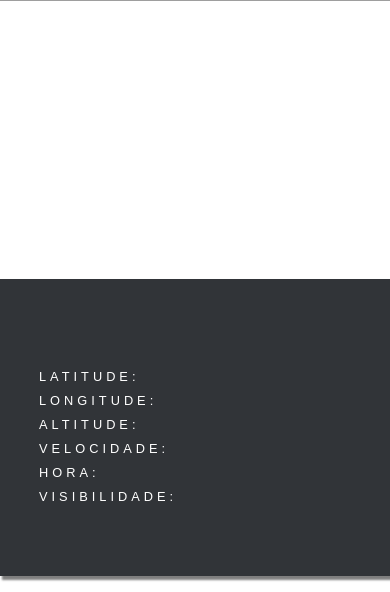
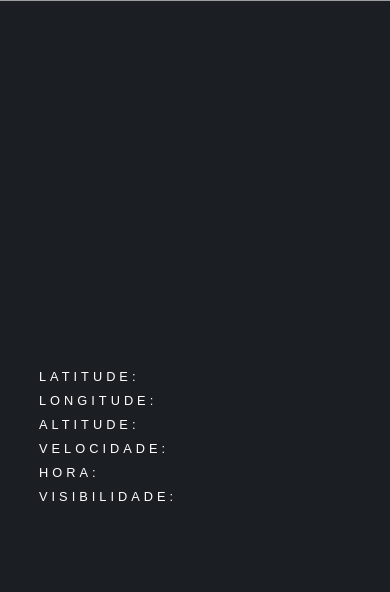
Before and after one commit to RuanMiniguite/ISS-location, a PHP site: page / in a window 390 px wide. Shown: the part 557-1149 px from the top of the page. Run offline with PHP 8.4, Linux system fonts and the light colour scheme; some libraries are stand-ins or nearby versions; some web fonts are replaced.

Commit message:
:art: BoxShadow Telemetria (Mobile)

```diff
--- a/index.html
+++ b/index.html
@@ -63,7 +63,7 @@
             </div>
 
             <!-- TELEMETRY ISS -->
-            <div class="telemetria" id='info'>
+            <footer class="telemetria" id='info'>
                 <p class="span">
                     <span id="name"></span><br>
                     Latitude: <span id="latitude" ></span><br>
@@ -73,7 +73,7 @@
                     Hora: <span id="timestamp"></span><br>
                     Visibilidade: <span id="visibility"></span><br>
                 </p>
-            </div>
+            </footer>
 
             <!-- CENTER ALIGN BUTTON -->
             <label class="switch">
--- a/style.css
+++ b/style.css
@@ -239,6 +239,7 @@
 
     html{
         overflow: hidden;
+        background-color: rgba(27, 31, 35, 1)
     }
 
     #mapBg {
@@ -261,6 +262,7 @@
         padding: 0px;
         padding-left: 10vw;
         padding-bottom: 10px;
+        box-shadow: none;
     }
 
     .span{
```
